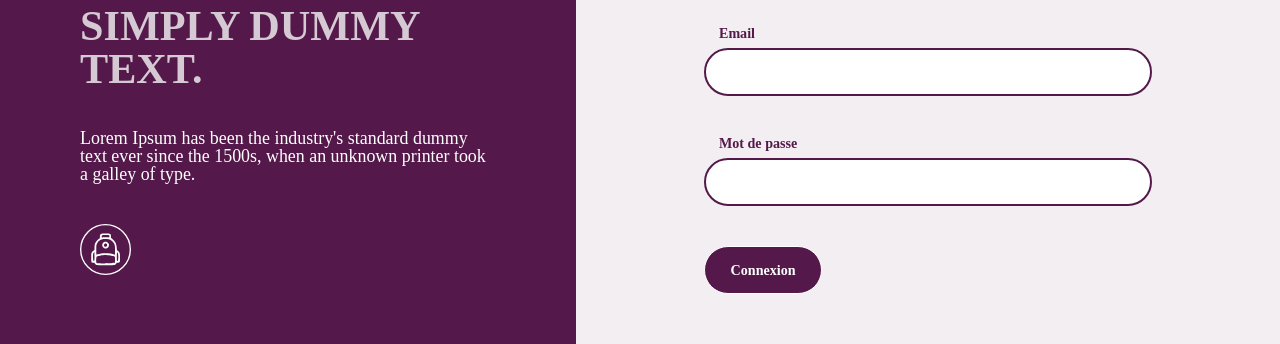
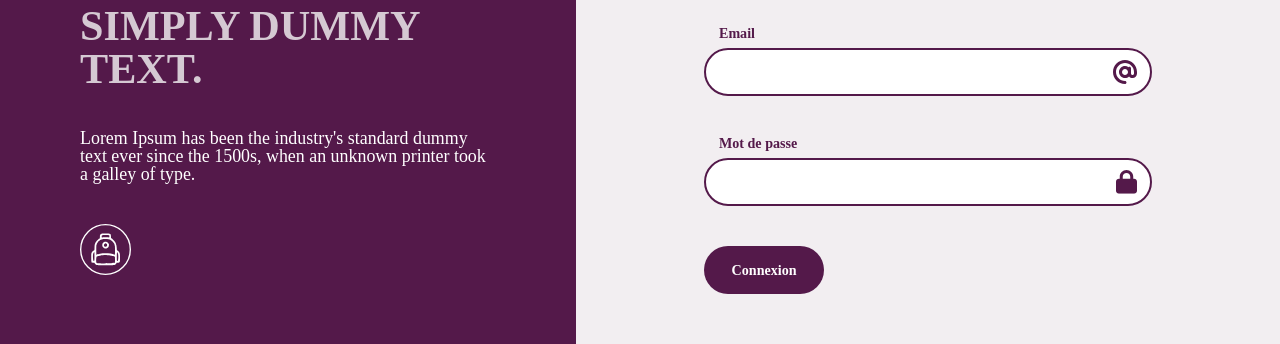
Before and after one commit to mathoos/cloudinary-client, a React (Create React App) app: page / in a window 1280 px wide. Shown: the part 279-623 px from the top of the page. Built offline with nearby package versions, Linux system fonts and the light colour scheme; a web font is replaced by a local one.

Commit message:
Login frontend

```diff
--- a/src/pages/Home.js
+++ b/src/pages/Home.js
@@ -5,6 +5,8 @@ import { useDispatch } from "react-redux";
 import { loginUser } from "../utilities/Server";
 import { setToken } from "../utilities/Slice";
 import Logo from "../img/logo.svg";
+import MailIcon from "../img/mail.svg";
+import PasswordIcon from "../img/password.svg";
 
 import './Home.scss';
 
@@ -14,12 +16,19 @@ function Home() {
     const [email, setEmail] = useState("");
     const [password, setPassword] = useState("");
     const [message, setMessage] = useState("");
+    const [emailError, setEmailError] = useState(false);  // Erreur email
+    const [passwordError, setPasswordError] = useState(false);  // Erreur mot de passe
 
     const dispatch = useDispatch();
     const navigate = useNavigate();
 
     let handleSubmit = async (e) => {
         e.preventDefault();
+
+        // Réinitialise les erreurs avant chaque tentative de connexion
+        setEmailError(false);
+        setPasswordError(false);
+        setMessage("");
 
         try {
             const response = await loginUser(email, password);
@@ -30,8 +39,17 @@ function Home() {
             navigate("/user");
         }
         catch (error) {
-            // Affiche le message d'erreur capturé depuis le serveur
-            setMessage(error.message || "L'authentification a échouée");
+            // Capture l'erreur renvoyée par le backend
+            const errorMessage = error.message || "L'authentification a échouée";
+
+            setMessage(errorMessage);
+
+            // Vérifie les types d'erreurs pour ajuster les inputs
+            if (errorMessage.includes("Utilisateur non trouvé")) {
+                setEmailError(true);
+            } else if (errorMessage.includes("Mot de passe incorrect")) {
+                setPasswordError(true);
+            }
         }
     };
 
@@ -55,18 +73,30 @@ function Home() {
                     <div className="home_login-form--fieldset">
                         <fieldset>
                             <label htmlFor="email">Email</label>
-                            <input type="email" id="email" name="email" required onChange={(e) => setEmail(e.target.value)}/>
+                            <div className="input-container">
+                                <input className={`input-field ${emailError ? 'error' : ''}`} type="email" id="email" name="email" required onChange={(e) => setEmail(e.target.value)}/>
+                                <figure className="icon">
+                                    <img src={MailIcon} alt="Mail"/>
+                                </figure>
+                            </div>
+
                         </fieldset>
                         <fieldset>
                             <label htmlFor="password">Mot de passe</label>
-                            <input type="password" id="password" name="password" required onChange={(e) => setPassword(e.target.value)}/>
+                            <div className="input-container">
+                                <input className={`input-field ${passwordError ? 'error' : ''}`} type="password" id="password" name="password" required onChange={(e) => setPassword(e.target.value)}/>
+                                <figure className="icon">
+                                    <img src={PasswordIcon} alt="Password"/>
+                                </figure>
+                            </div>
+
                             {message && (
                                 <p className="error-message">{message}</p>
                             )}
                         </fieldset>
                     </div>
                     <div className="home_login-form--bouton">
-                        <button className="bouton bouton_invertNoir" type="submit">Connexion</button>
+                        <button className="bouton" type="submit">Connexion</button>
                     </div>
                 </form>
                 <div className="home_login-create">
--- a/src/pages/Home.scss
+++ b/src/pages/Home.scss
@@ -78,16 +78,34 @@
                         }
                     }
 
-                    #email, #password{
-                        padding : 0 15px;
-                        min-height : 6vh;
-                        border : 2px solid $violet;
-                        border-radius : 100vmax;
-                        background-color: $blanc;
-                        @media screen and (max-width : 990px){
-                            font-size : 5vw;
-                            padding : 0 20px;
-                            min-height : 5vh;
+                    .input-container {
+                        position : relative;
+                        display: flex;
+                        align-items: center;
+                        width: 100%;
+
+                        .input-field {
+                            width : 100%;
+                            min-height : 6vh;
+                            padding : 0 15px;
+                            border : 2px solid $violet;
+                            border-radius : 100vmax;
+                            background-color: $blanc;
+
+                            &.error {
+                                border-color: $rouge; // Bordure rouge en cas d'erreur
+                            }
+                        }
+
+                        .icon {
+                            position : absolute;
+                            right : 15px;
+                            height : 3vh;
+
+                            img{
+                                width : auto;
+                                height : 100%;
+                            }
                         }
                     }
                 }
@@ -99,18 +117,6 @@
                     color : $rouge;
                 }
             }
-
-            &--bouton{
-
-                .bouton{
-                    border-width : 1px;
-                    text-transform: none;
-                    min-height : 6vh;
-                    @media screen and (max-width:990px){
-                        font-size: 5vw;
-                    }
-                }
-            }
         }
 
         &-create{
--- a/src/style/_buttons.scss
+++ b/src/style/_buttons.scss
@@ -4,80 +4,20 @@
     justify-content: center;
     align-items: center;
     width : fit-content;
-    min-height : 7vh;
+    min-height : 6vh;
     padding : 0 2vw;
+    font-weight : 600;
+    cursor : pointer;
     border-radius: 100vmax;
-    border-width : 2px;
-    border-style: solid;
-    background-color: transparent;
-    font-family : "Ysabeau Office";
-    font-size : 1.1vw;
-    font-weight : 600;
-    line-height : 1;
-    text-transform: uppercase;
-    cursor : pointer;
-    overflow: hidden;
+    border : 2px solid transparent;
+    background-color: $violet;
+    color : $blanc;
     transition : .3s ease;
     z-index : 1;
 
-    @media screen and (max-width:990px){
-        font-size: 5vw;
-        padding : 0 8vw;
-        min-height : 6.5vh;
-    }
-
     &:hover{
-        color : $blanc;
-        &::after{
-            height : 100%;
-        }
-    }
-
-    &_blanc{
-        background-color: $blanc;
-        border-color : $violet;
         color : $violet;
-        &::after{
-            background-color: $violet;
-        }
-    }
-
-    &_vert{
-        border-color : $violet;
-        color : $violet;
-        &::after{
-            background-color: $violet;
-        }
-    }
-
-    &_noir{
-        border-color : $violet;
-        color : $violet;
-        &::after{
-            background-color: $violet;
-        }
-    }
-
-    &_invertNoir{
-        border-color : none;
-        color : $blanc;
-        background-color: $violet;
-        &::after{
-            background-color: $blanc;
-        }
-        &:hover{
-            color : $violet;
-        }
-    }
-
-    &::after{
-        position : absolute;
-        content : "";
-        bottom : 0;
-        left : 0;
-        width : 100%;
-        height : 0;
-        transition : .3s ease;
-        z-index : -1;
+        background-color: transparent;
+        border : 2px solid $violet;
     }
 }
--- a/src/utilities/Server.js
+++ b/src/utilities/Server.js
@@ -1,10 +1,10 @@
 // // Prod
-const API_BASE_AUTH = "https://cloudinary-serveur.onrender.com/api/auth";
-const API_BASE_STUFF = "https://cloudinary-serveur.onrender.com/api/stuff";
+// const API_BASE_AUTH = "https://cloudinary-serveur.onrender.com/api/auth";
+// const API_BASE_STUFF = "https://cloudinary-serveur.onrender.com/api/stuff";
 
 //Local
-// const API_BASE_AUTH = "http://localhost:3000/api/auth";
-// const API_BASE_STUFF = "http://localhost:3000/api/stuff";
+const API_BASE_AUTH = "http://localhost:3000/api/auth";
+const API_BASE_STUFF = "http://localhost:3000/api/stuff";
 
 
 export const signupUser = async (email, password) => {
```
